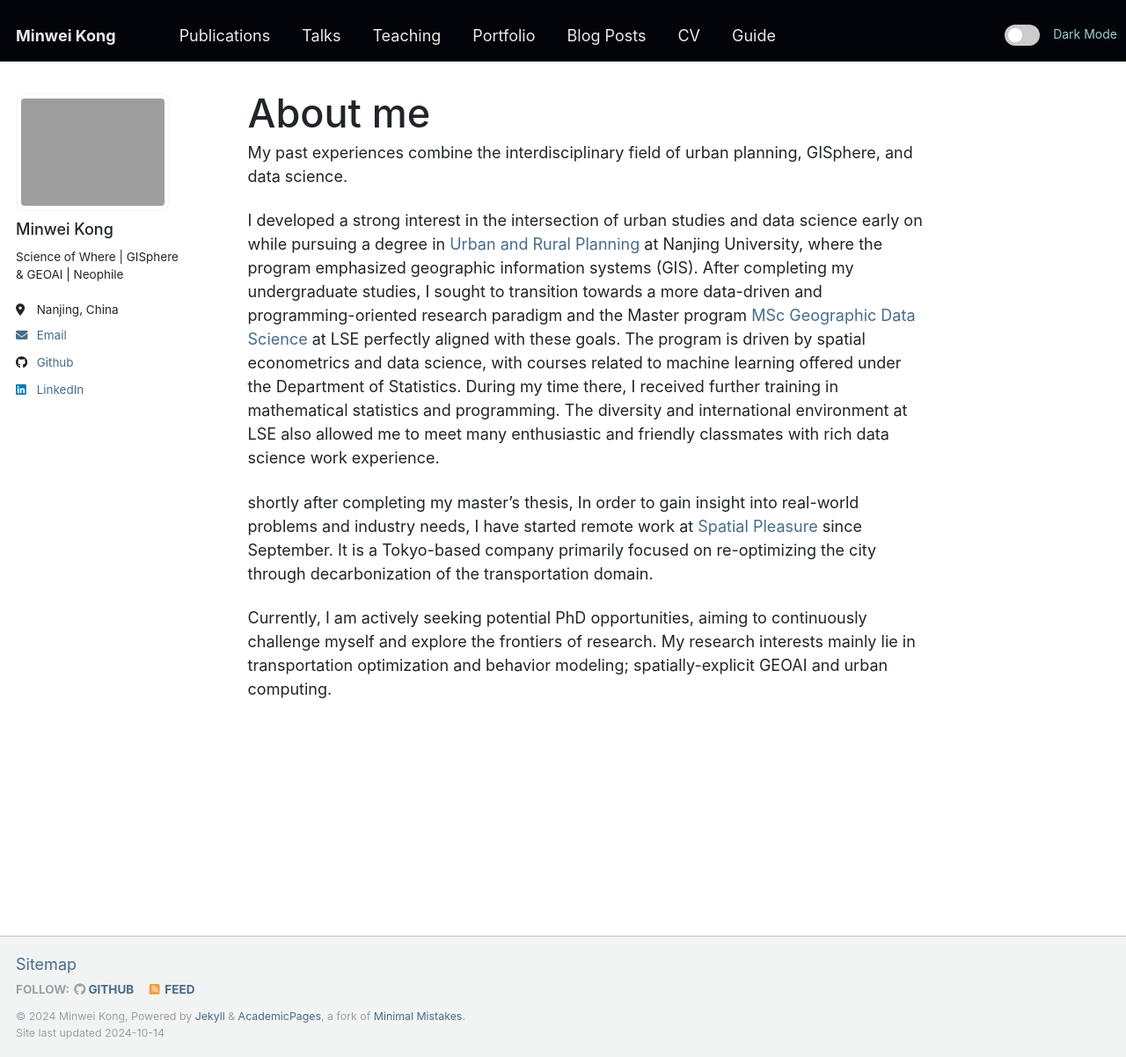
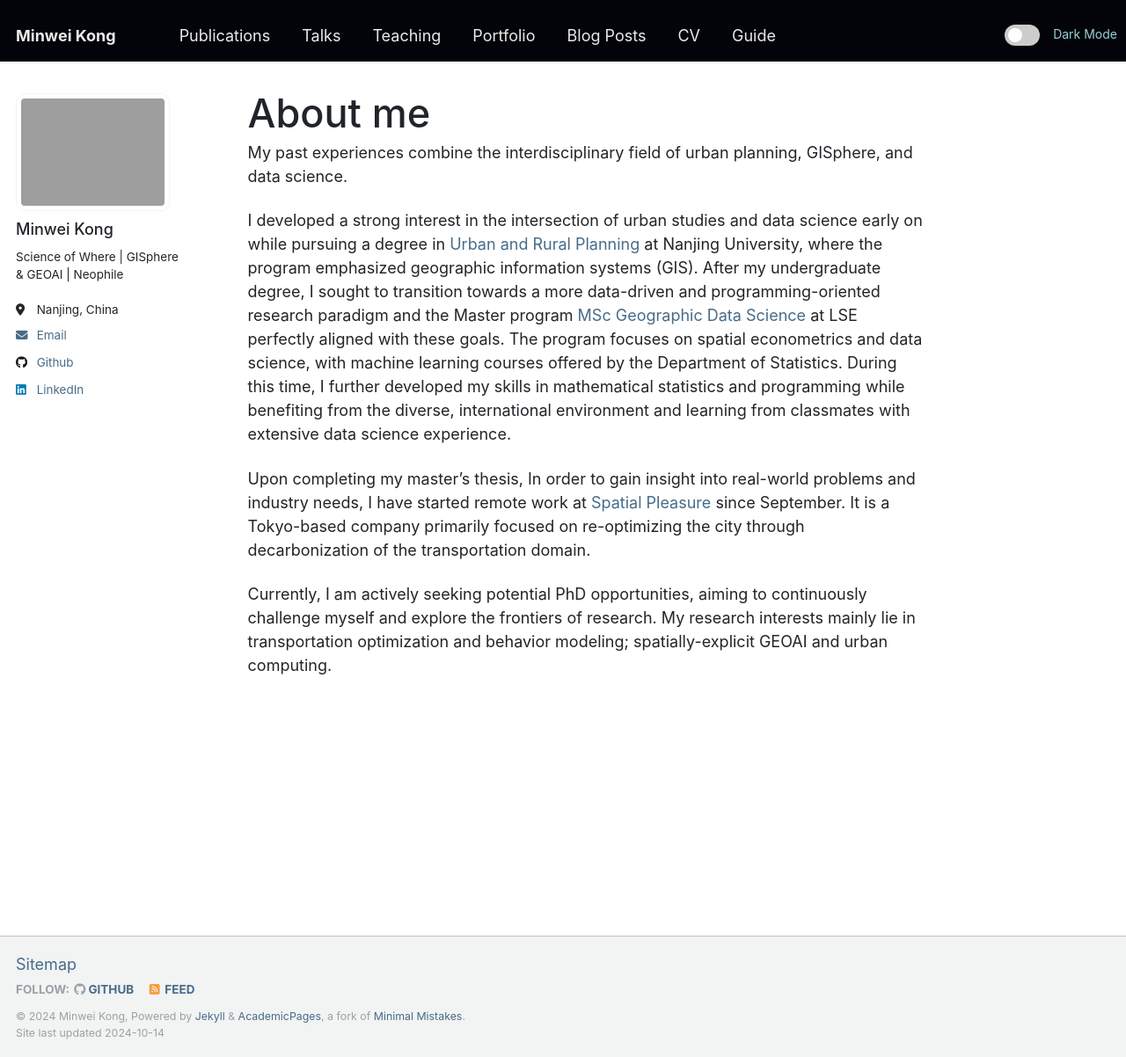
Before and after one commit to Minw913/minw913.github.io, a Jekyll site: the page built from _pages/about.md, in a window 1280 px wide and 1202 px high. Shown: the whole window at 88% size. Built offline with Jekyll 4.4.1, drawn with Linux system fonts in a browser that asks for light colours; nearby versions of some CDN libraries.

Commit message:
update about me

```diff
--- a/_pages/about.md
+++ b/_pages/about.md
@@ -9,9 +9,9 @@ redirect_from:
 
 My past experiences combine the interdisciplinary field of urban planning, GISphere, and data science.
 
-I developed a strong interest in the intersection of urban studies and data science early on while pursuing a degree in [Urban and Rural Planning](https://arch.nju.edu.cn/) at Nanjing University, where the program emphasized geographic information systems (GIS). After completing my undergraduate studies, I sought to transition towards a more data-driven and programming-oriented research paradigm and the Master program [MSc Geographic Data Science](https://www.lse.ac.uk/study-at-lse/graduate/msc-geographic-data-science) at LSE perfectly aligned with these goals. The program is driven by spatial econometrics and data science, with courses related to machine learning offered under the Department of Statistics. During my time there, I received further training in mathematical statistics and programming. The diversity and international environment at LSE also allowed me to meet many enthusiastic and friendly classmates with rich data science work experience.
+I developed a strong interest in the intersection of urban studies and data science early on while pursuing a degree in [Urban and Rural Planning](https://arch.nju.edu.cn/) at Nanjing University, where the program emphasized geographic information systems (GIS). After my undergraduate degree, I sought to transition towards a more data-driven and programming-oriented research paradigm and the Master program [MSc Geographic Data Science](https://www.lse.ac.uk/study-at-lse/graduate/msc-geographic-data-science) at LSE perfectly aligned with these goals. The program focuses on spatial econometrics and data science, with machine learning courses offered by the Department of Statistics. During this time, I further developed my skills in mathematical statistics and programming while benefiting from the diverse, international environment and learning from classmates with extensive data science experience.
 
-shortly after completing my master’s thesis, In order to gain insight into real-world problems and industry needs, I have started remote work at [Spatial Pleasure](https://spatial-pleasure.xyz/en/page/2/) since September. It is a Tokyo-based company primarily focused on re-optimizing the city through decarbonization of the transportation domain.
+Upon completing my master’s thesis, In order to gain insight into real-world problems and industry needs, I have started remote work at [Spatial Pleasure](https://spatial-pleasure.xyz/en/page/2/) since September. It is a Tokyo-based company primarily focused on re-optimizing the city through decarbonization of the transportation domain.
 
 Currently, I am actively seeking potential PhD opportunities, aiming to continuously challenge myself and explore the frontiers of research. My research interests mainly lie in transportation optimization and behavior modeling; spatially-explicit GEOAI and urban computing.
 
```
